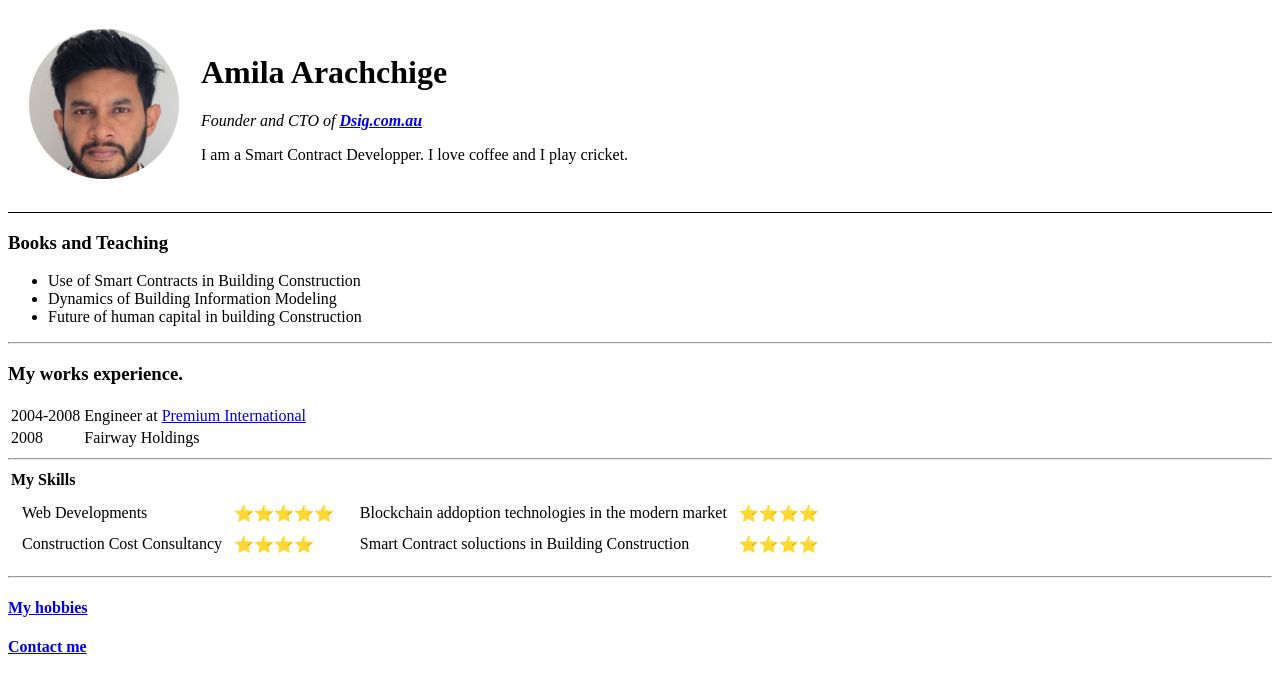
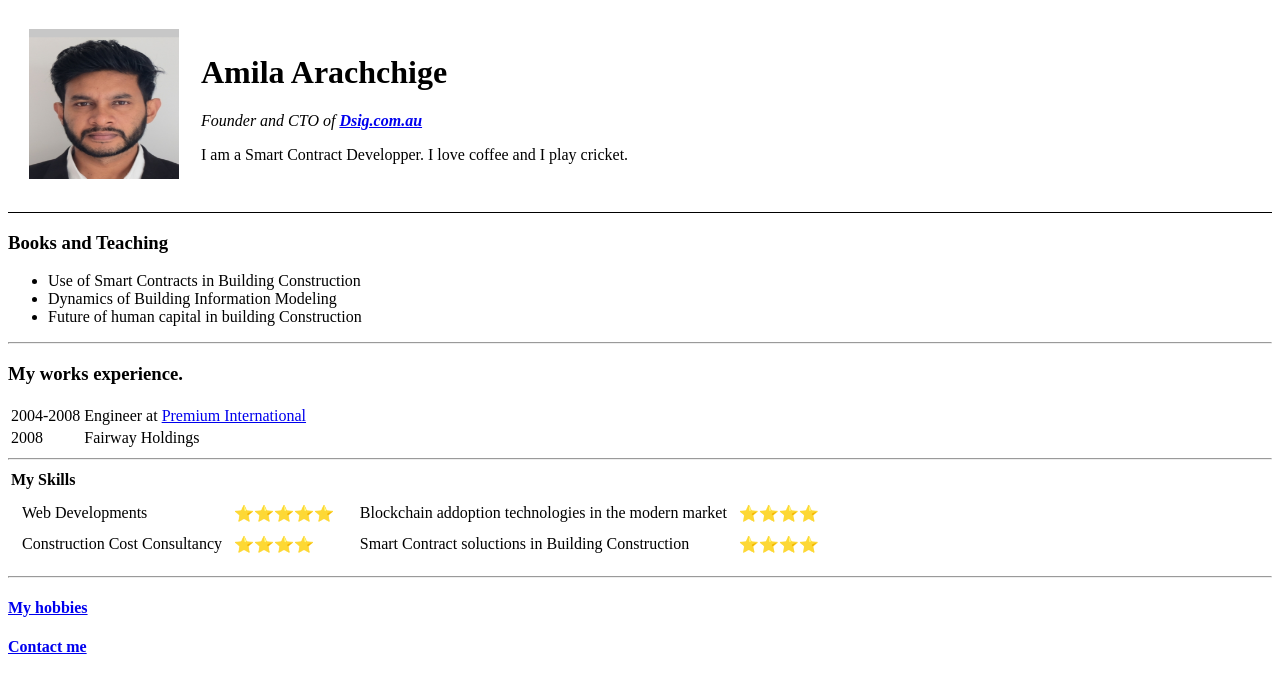
Before and after one commit to AMP263/CV, a plain HTML site: page index.html in a window 1280 px wide. Drawn offline with Linux system fonts and the light colour scheme.

Commit message:
photo changed

```diff
--- a/index.html
+++ b/index.html
@@ -9,7 +9,7 @@
 <body>
   <table cellspacing="20">
     <tr>
-      <td> <img src="amila2.png" alt="Amila's profile picture" style="width:150px;height:150px;"></td>
+      <td> <img src="amila.jpg" alt="Amila's profile picture" style="width:150px;height:150px;"></td>
       <td>
         <h1>Amila Arachchige</h1>
         <p><em>Founder and CTO of <strong><a href="https://www.dsig.com.au/">Dsig.com.au</a></strong></em></p>
```
